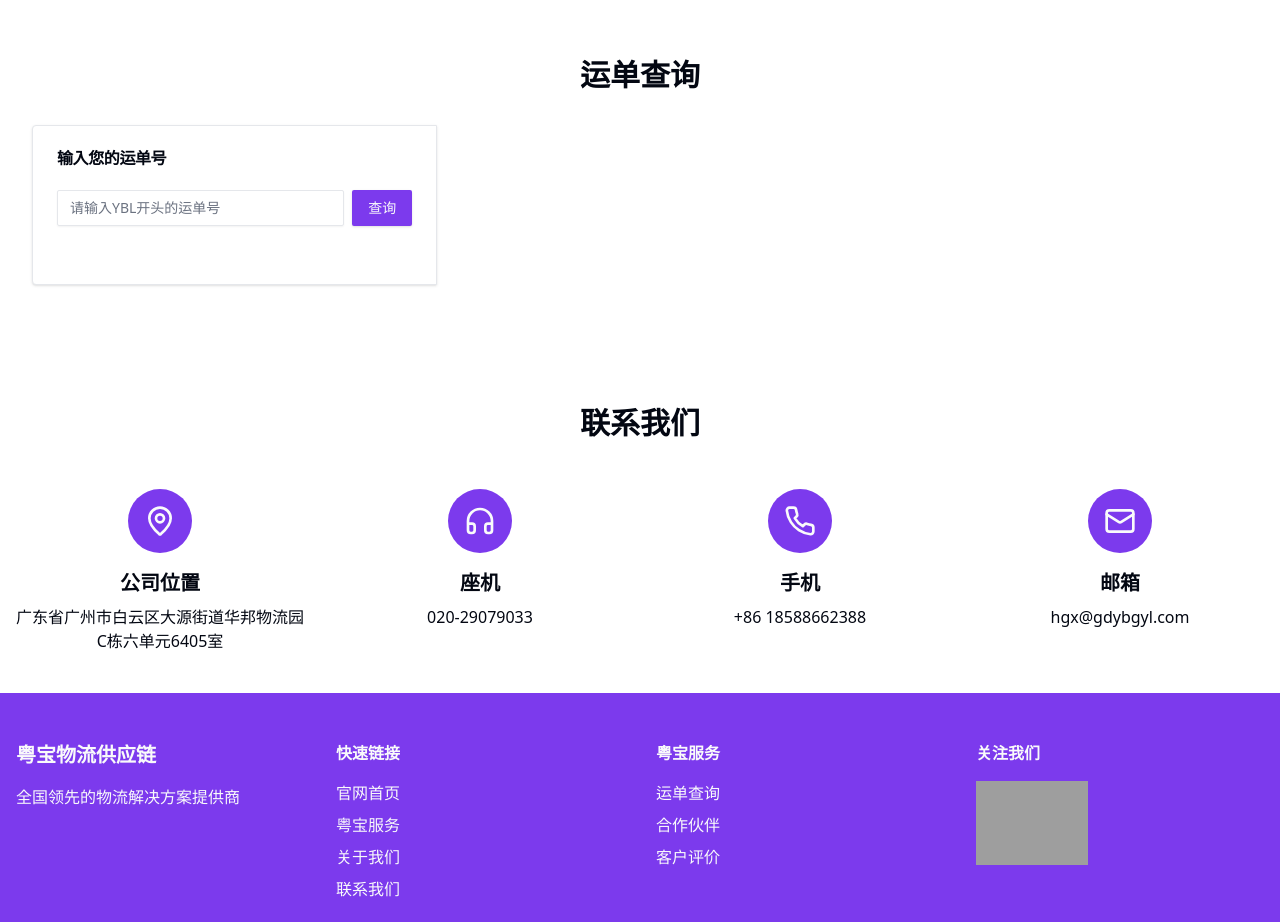
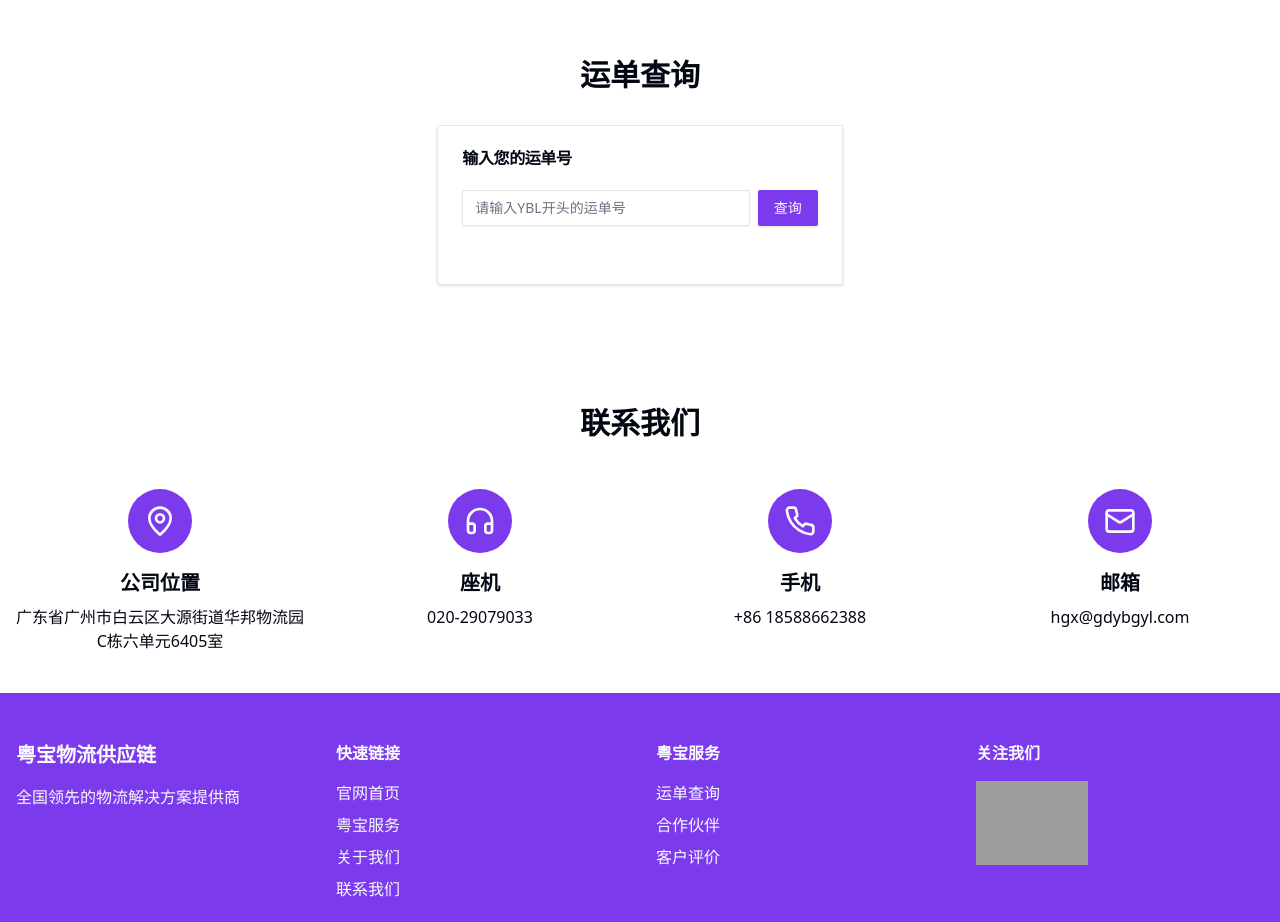
Before and after one commit to scopor/logistics, a Vue app: page / in a window 1280 px wide. Shown: the part 4000-4922 px from the top of the page. Built offline with nearby package versions, Linux system fonts and the light colour scheme; grey boxes are pictures that could not be loaded.

Commit message:
Update App.vue

```diff
--- a/src/App.vue
+++ b/src/App.vue
@@ -162,8 +162,8 @@
     <section id="tracking" class="py-20">
       <div class="container">
         <h2 class="text-3xl font-bold mb-8 text-center">运单查询</h2>
-        <div class="flex flex-col lg:flex-row lg:space-x-4">
-          <div class="flex flex-col lg:w-1/3 w-full space-y-8">
+        <div class="flex flex-col lg:flex-row lg:space-x-4" :class="!(trackingResult || error) ? 'justify-center items-center' : ''">
+          <div class="flex flex-col justify-between lg:w-1/3 w-full space-y-8">
             <Card class="h-40">
               <CardHeader>
                 <CardTitle>输入您的运单号</CardTitle>
@@ -187,10 +187,10 @@
                 </CardHeader>
                 <CardContent>
                   <div class="space-y-2">
-                    <p><strong>运单号：</strong>{{ trackingResult.orderid_chr }}</p>
-                    <p><strong>创建时间：</strong>{{ trackingResult.createtime_dt }}</p>
-                    <p><strong>创建人：</strong>{{ trackingResult.createname_vchr }}</p>
-                    <p><strong>部门ID：</strong>{{ trackingResult.createdptid_vchr }}</p>
+                    <p><strong>运单号：</strong>{{ trackingResult?.orderid_chr }}</p>
+                    <p><strong>创建时间：</strong>{{ trackingResult?.createtime_dt }}</p>
+                    <p><strong>创建人：</strong>{{ trackingResult?.createname_vchr }}</p>
+                    <p><strong>部门ID：</strong>{{ trackingResult?.createdptid_vchr }}</p>
                   </div>
                 </CardContent>
               </Card>
```
